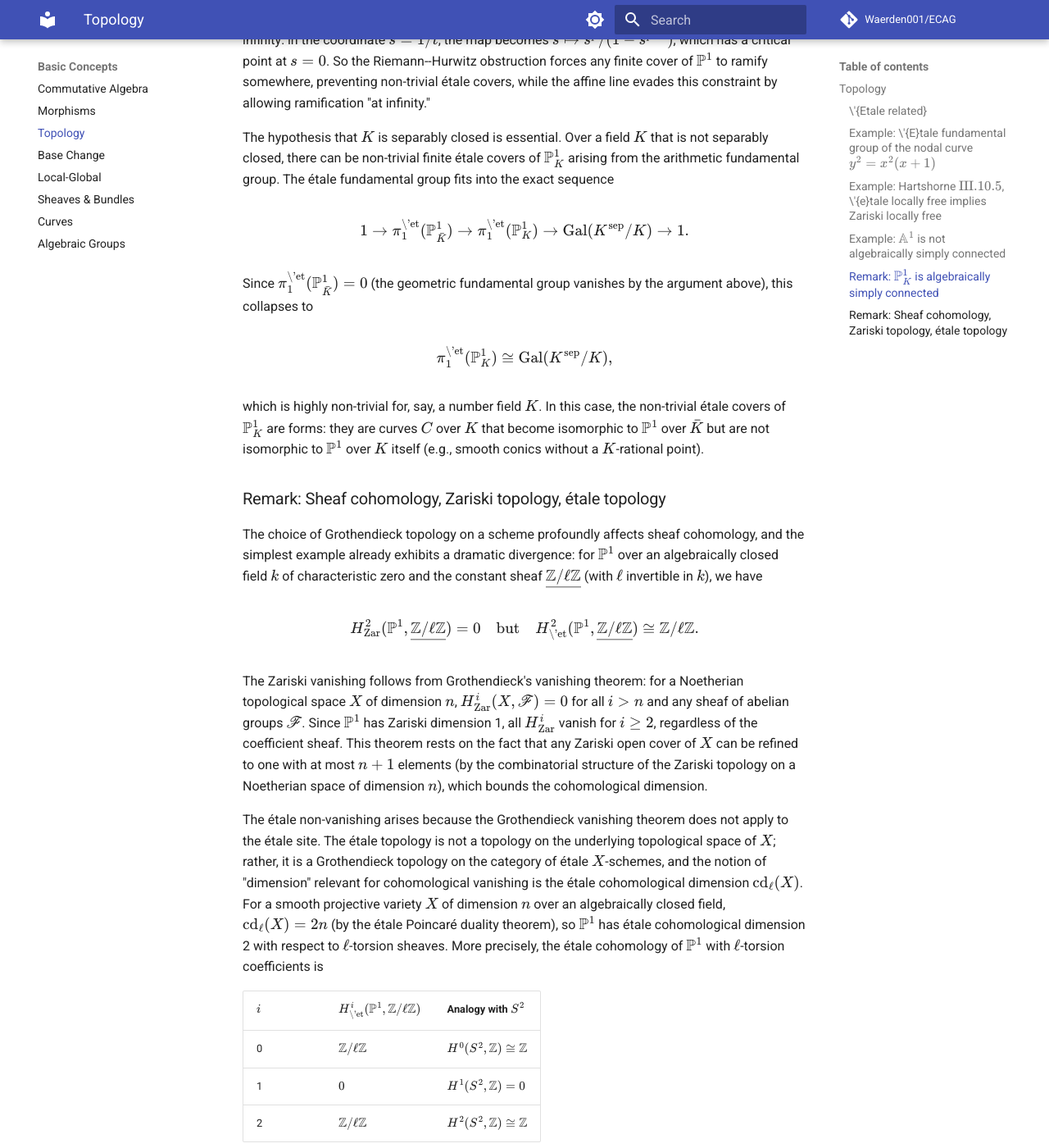
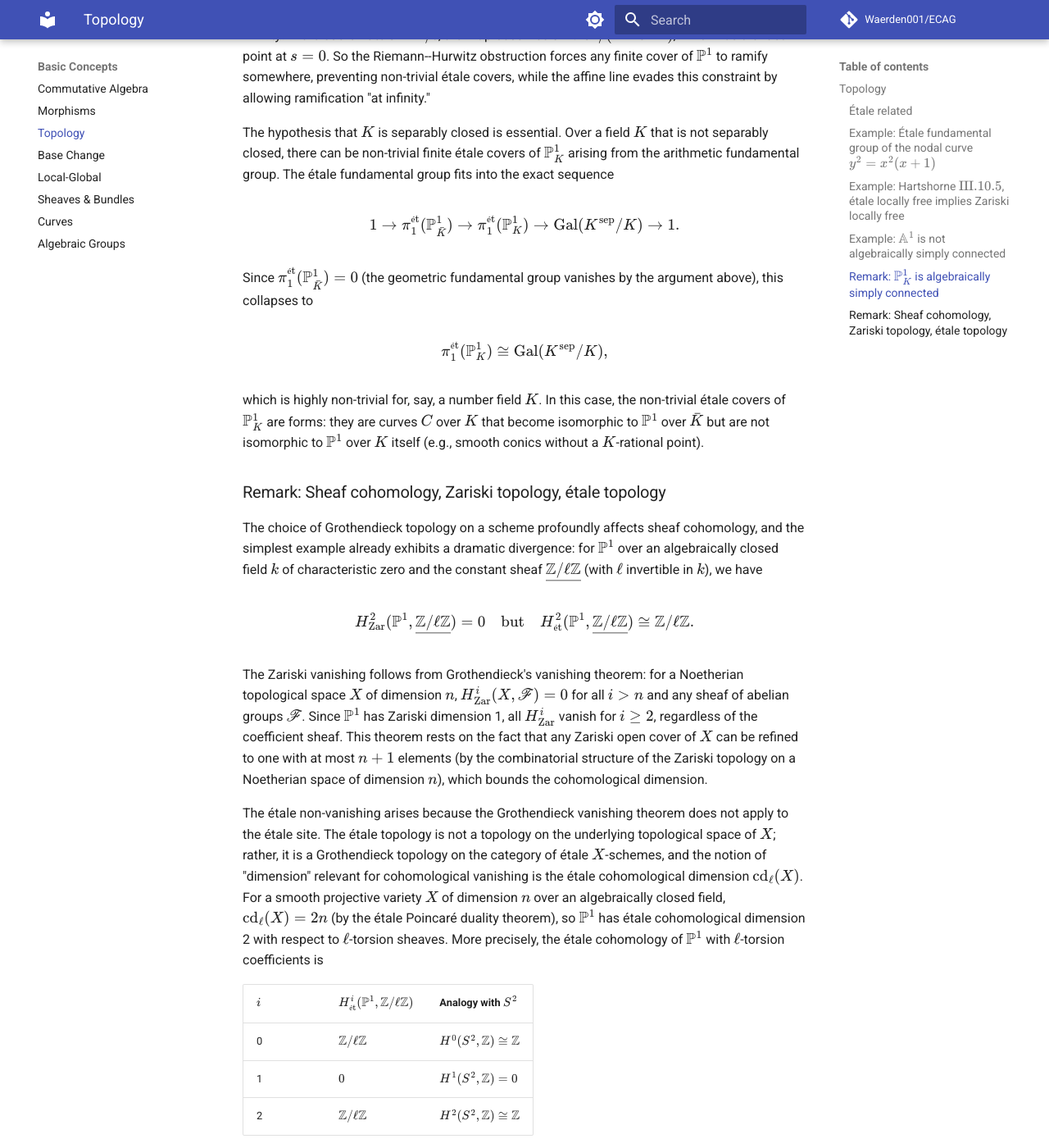
Before and after one commit to Waerden001/Examples_and_Counterexamples_in_Elementary_Algebraic_Geometry, an MkDocs documentation site: the page built from content/basic_concepts/topology.md, in a window 1280 px wide and 1400 px high, scrolled down 4627 px. Shown: the whole window at 82% size. Built offline with MkDocs 1.6.1 and Material for MkDocs 9.7.7, drawn with Linux system fonts in a browser that asks for light colours; comment, search, counter and statistics services are not loaded; some of the changed text lies outside the part shown.

Commit message:
Fix étale accents, monad grid table, and TOC math rendering
1. Replace LaTeX accent commands with Unicode:
   - \'{E}tale → Étale, \'{e}tale → étale
   - \text{\'et} → \text{ét} in inline math
   - ### \'{Etale related} → ### Étale related

2. Convert monad.md 3x3 E₁-page grid from Markdown table
   (which can't render complex math) to LaTeX \begin{array}
   inside $$ block

3. Update mathjax.js to also typeset math in TOC sidebar,
   page headers, and heading elements after initial render

Co-Authored-By: Claude Opus 4.6 <noreply@anthropic.com>

```diff
--- a/content/basic_concepts/topology.md
+++ b/content/basic_concepts/topology.md
@@ -4,31 +4,31 @@ source: /home/waerden/GitHub/Examples_and_Counterexamples_in_Elementary_Algebrai
 ---
 
 ## Topology
-### \'{Etale  related}
+### Étale related
 
-### Example: \'{E}tale fundamental group of the nodal curve $y^{2}=x^{2}(x+1)$ {#ecag-0179}
+### Example: Étale fundamental group of the nodal curve $y^{2}=x^{2}(x+1)$ {#ecag-0179}
 
 Let $C \subset \mathbb{A}^2_k$ be the cubic curve defined by $y^2 = x^2(x+1)$ over an algebraically closed field $k$ with $\operatorname{char} k \neq 2$. This curve has an ordinary double point (node) at the origin: the polynomial $f = x^2(x+1) - y^2$ satisfies $f(0,0) = 0$, and both partial derivatives vanish there since $\partial f/\partial x = 3x^2 + 2x$ and $\partial f/\partial y = -2y$. The Hessian at the origin is $\begin{pmatrix} 2 & 0 \\ 0 & -2 \end{pmatrix}$, which has two distinct eigenvalues (here $\operatorname{char} k \neq 2$ is essential), confirming the singularity is an ordinary node with two distinct tangent directions $y = \pm x$.
 
-We will show that $\pi_1^{\text{\'et}}(C, \bar{c}) \cong \widehat{\mathbb{Z}}$, the profinite completion of $\mathbb{Z}$, when $\operatorname{char} k = 0$.
+We will show that $\pi_1^{\text{ét}}(C, \bar{c}) \cong \widehat{\mathbb{Z}}$, the profinite completion of $\mathbb{Z}$, when $\operatorname{char} k = 0$.
 
 The normalization $\nu: \widetilde{C} \to C$ resolves the node. To compute it explicitly, substitute $y = tx$ into the defining equation to get $t^2 x^2 = x^2(x+1)$, so $x = t^2 - 1$ and $y = t(t^2 - 1)$ for points away from the origin. This defines a morphism $\mathbb{A}^1_k \to C$ sending $t \mapsto (t^2-1, \, t(t^2-1))$, which is birational and finite, hence is the normalization. The preimage of the node $(0,0)$ consists of the two points $t = 1$ and $t = -1$, since $t^2 - 1 = 0$ has exactly these roots.
 
-Scheme-theoretically, $C$ is the pushout of the diagram $\{1, -1\} \hookrightarrow \mathbb{A}^1_k$: we obtain $C$ from $\widetilde{C} \cong \mathbb{A}^1_k$ by gluing the points $t = 1$ and $t = -1$ together. By the van Kampen theorem for étale fundamental groups (SGA 1, Exposé IX), the fundamental group of $C$ fits into a sequence determined by the fundamental groups of $\widetilde{C}$ and the gluing data. Over an algebraically closed field of characteristic zero, $\pi_1^{\text{\'et}}(\mathbb{A}^1_k) = 0$ (the affine line is simply connected), so the only source of non-trivial covering data is the identification of the two preimage points.
+Scheme-theoretically, $C$ is the pushout of the diagram $\{1, -1\} \hookrightarrow \mathbb{A}^1_k$: we obtain $C$ from $\widetilde{C} \cong \mathbb{A}^1_k$ by gluing the points $t = 1$ and $t = -1$ together. By the van Kampen theorem for étale fundamental groups (SGA 1, Exposé IX), the fundamental group of $C$ fits into a sequence determined by the fundamental groups of $\widetilde{C}$ and the gluing data. Over an algebraically closed field of characteristic zero, $\pi_1^{\text{ét}}(\mathbb{A}^1_k) = 0$ (the affine line is simply connected), so the only source of non-trivial covering data is the identification of the two preimage points.
 
-Concretely, every connected finite étale cover of $C$ of degree $n$ corresponds to a trivial cover of $\mathbb{A}^1_k$ (since $\pi_1^{\text{\'et}}(\mathbb{A}^1_k) = 0$, there are no non-trivial connected étale covers) together with a gluing datum at the node. The trivial cover of degree $n$ is $\coprod_{i=1}^{n} \mathbb{A}^1_k$, and the gluing must identify the $n$ points lying over $t = 1$ with the $n$ points lying over $t = -1$. A connected cover arises precisely when this identification is a cyclic permutation, i.e., an element of order $n$ in $S_n$. The isomorphism classes of such covers are classified by $\mathbb{Z}/n\mathbb{Z}$, and passing to the inverse limit over all $n$ gives
+Concretely, every connected finite étale cover of $C$ of degree $n$ corresponds to a trivial cover of $\mathbb{A}^1_k$ (since $\pi_1^{\text{ét}}(\mathbb{A}^1_k) = 0$, there are no non-trivial connected étale covers) together with a gluing datum at the node. The trivial cover of degree $n$ is $\coprod_{i=1}^{n} \mathbb{A}^1_k$, and the gluing must identify the $n$ points lying over $t = 1$ with the $n$ points lying over $t = -1$. A connected cover arises precisely when this identification is a cyclic permutation, i.e., an element of order $n$ in $S_n$. The isomorphism classes of such covers are classified by $\mathbb{Z}/n\mathbb{Z}$, and passing to the inverse limit over all $n$ gives
 
 $$
-\pi_1^{\text{\'et}}(C, \bar{c}) \cong \varprojlim_n \mathbb{Z}/n\mathbb{Z} = \widehat{\mathbb{Z}}.
+\pi_1^{\text{ét}}(C, \bar{c}) \cong \varprojlim_n \mathbb{Z}/n\mathbb{Z} = \widehat{\mathbb{Z}}.
 $$
 
 This result has a transparent topological analogy. Over $\mathbb{C}$, the analytification $C^{\text{an}}$ is homeomorphic to a pinched torus: the normalization $\widetilde{C}^{\text{an}} \cong \mathbb{C}$ is contractible, and identifying two distinct points creates a space homotopy equivalent to $S^1$. The topological fundamental group is $\pi_1(S^1) = \mathbb{Z}$, and profinite completion gives $\widehat{\mathbb{Z}}$, consistent with our computation.
 
 In positive characteristic $p \neq 2$, the affine line $\mathbb{A}^1_k$ is no longer simply connected (see {#ecag-0181}), so the normalization $\widetilde{C}$ contributes additional covers via Artin--Schreier extensions. The tame fundamental group (classifying covers of degree prime to $p$) remains $\widehat{\mathbb{Z}}^{(p')} = \prod_{\ell \neq p} \mathbb{Z}_\ell$, but the full wild fundamental group acquires a large pro-$p$ part from the Artin--Schreier covers of $\mathbb{A}^1_k$.
 
-<!-- BENCHMARK_PROBLEM: Let $C$ be the nodal cubic $y^2 = x^2(x+1)$ over $\overline{\mathbb{Q}}$. Compute $\pi_1^{\text{\'et}}(C, \bar{c})$ by analyzing the normalization $\widetilde{C} \to C$, the preimage of the node, and the resulting classification of finite étale covers. Explain what changes if the base field has characteristic $p > 2$. -->
+<!-- BENCHMARK_PROBLEM: Let $C$ be the nodal cubic $y^2 = x^2(x+1)$ over $\overline{\mathbb{Q}}$. Compute $\pi_1^{\text{ét}}(C, \bar{c})$ by analyzing the normalization $\widetilde{C} \to C$, the preimage of the node, and the resulting classification of finite étale covers. Explain what changes if the base field has characteristic $p > 2$. -->
 
-### Example: Hartshorne $\mathrm{III}.10.5$, \'{e}tale locally free implies Zariski locally free {#ecag-0180}
+### Example: Hartshorne $\mathrm{III}.10.5$, étale locally free implies Zariski locally free {#ecag-0180}
 
 Let $X$ be a Noetherian scheme and $\mathscr{F}$ a coherent sheaf on $X$. If there exists a faithfully flat étale morphism $f: U \to X$ such that $f^*\mathscr{F} \cong \mathcal{O}_U^r$, then $\mathscr{F}$ is locally free of rank $r$ in the Zariski topology.
 
@@ -62,7 +62,7 @@ It is worth isolating exactly what the proof requires of $f$. The étale hypothe
 
 ### Example: $\mathbb{A}^{1}$ is not algebraically simply connected {#ecag-0181}
 
-Over an algebraically closed field $k$ of characteristic $p > 0$, the affine line $\mathbb{A}^1_k$ admits non-trivial connected finite étale covers, so $\pi_1^{\text{\'et}}(\mathbb{A}^1_k, \bar{a}) \neq 0$. The simplest example is the Artin--Schreier morphism
+Over an algebraically closed field $k$ of characteristic $p > 0$, the affine line $\mathbb{A}^1_k$ admits non-trivial connected finite étale covers, so $\pi_1^{\text{ét}}(\mathbb{A}^1_k, \bar{a}) \neq 0$. The simplest example is the Artin--Schreier morphism
 
 $$
 \varphi: \mathbb{A}^1_k \to \mathbb{A}^1_k, \quad t \mapsto t^p - t.
@@ -90,13 +90,13 @@ The cover is connected because $k[t]$ is a domain (equivalently, $t^p - t - x$ i
 | Galois | $\operatorname{Gal}(k(t)/k(x)) \cong \mathbb{Z}/p\mathbb{Z}$ via $t \mapsto t + 1$ |
 | Non-trivial | Degree $p > 1$ |
 
-The existence of this cover shows $\pi_1^{\text{\'et}}(\mathbb{A}^1_k) \neq 0$, in stark contrast to characteristic zero where $\pi_1^{\text{\'et}}(\mathbb{A}^1_k) = 0$. The full structure of $\pi_1^{\text{\'et}}(\mathbb{A}^1_k)$ in characteristic $p$ is far richer: by Abhyankar's conjecture (proved by Raynaud for the affine line in 1994 and Harbater in general), a finite group $G$ is a quotient of $\pi_1^{\text{\'et}}(\mathbb{A}^1_k)$ if and only if $G$ is quasi-$p$, meaning $G$ is generated by its $p$-Sylow subgroups (equivalently, $G$ has no non-trivial quotient of order prime to $p$). For instance, when $p = 2$, the groups $S_n$, $A_n$, $\operatorname{GL}_n(\mathbb{F}_{2^m})$, and all simple groups of Lie type in characteristic 2 are quotients of $\pi_1^{\text{\'et}}(\mathbb{A}^1_k)$.
+The existence of this cover shows $\pi_1^{\text{ét}}(\mathbb{A}^1_k) \neq 0$, in stark contrast to characteristic zero where $\pi_1^{\text{ét}}(\mathbb{A}^1_k) = 0$. The full structure of $\pi_1^{\text{ét}}(\mathbb{A}^1_k)$ in characteristic $p$ is far richer: by Abhyankar's conjecture (proved by Raynaud for the affine line in 1994 and Harbater in general), a finite group $G$ is a quotient of $\pi_1^{\text{ét}}(\mathbb{A}^1_k)$ if and only if $G$ is quasi-$p$, meaning $G$ is generated by its $p$-Sylow subgroups (equivalently, $G$ has no non-trivial quotient of order prime to $p$). For instance, when $p = 2$, the groups $S_n$, $A_n$, $\operatorname{GL}_n(\mathbb{F}_{2^m})$, and all simple groups of Lie type in characteristic 2 are quotients of $\pi_1^{\text{ét}}(\mathbb{A}^1_k)$.
 
 <!-- BENCHMARK_PROBLEM: Prove that the Artin--Schreier map $\varphi: \mathbb{A}^1_k \to \mathbb{A}^1_k$ given by $t \mapsto t^p - t$ (where $k$ is algebraically closed of characteristic $p > 0$) is a connected finite étale Galois cover with group $\mathbb{Z}/p\mathbb{Z}$. Verify étaleness by computing the derivative, prove connectedness using the Artin--Schreier irreducibility criterion, and explicitly describe the Galois action on fibers. -->
 
 ### Remark: $\mathbb{P}_{K}^{1}$ is algebraically simply connected {#ecag-0182}
 
-Over a separably closed field $K$, the projective line $\mathbb{P}^1_K$ is algebraically simply connected: $\pi_1^{\text{\'et}}(\mathbb{P}^1_K, \bar{x}) = 0$. This follows from the Riemann--Hurwitz formula by a genus argument.
+Over a separably closed field $K$, the projective line $\mathbb{P}^1_K$ is algebraically simply connected: $\pi_1^{\text{ét}}(\mathbb{P}^1_K, \bar{x}) = 0$. This follows from the Riemann--Hurwitz formula by a genus argument.
 
 Suppose $f: C \to \mathbb{P}^1_K$ is a connected finite étale cover of degree $d$, where $C$ is a smooth projective curve over $K$ (smoothness and projectivity follow from $f$ being finite étale over a smooth projective base). The Riemann--Hurwitz formula gives
 
@@ -110,20 +110,20 @@ $$
 2g(C) - 2 = -2d, \quad \text{hence} \quad g(C) = 1 - d.
 $$
 
-Since $g(C) \geq 0$ for any smooth projective curve, we must have $d \leq 1$. But $d \geq 1$ as $f$ is a cover, so $d = 1$ and $f$ is an isomorphism. Since every connected finite étale cover of $\mathbb{P}^1_K$ is trivial, $\pi_1^{\text{\'et}}(\mathbb{P}^1_K, \bar{x}) = 0$.
+Since $g(C) \geq 0$ for any smooth projective curve, we must have $d \leq 1$. But $d \geq 1$ as $f$ is a cover, so $d = 1$ and $f$ is an isomorphism. Since every connected finite étale cover of $\mathbb{P}^1_K$ is trivial, $\pi_1^{\text{ét}}(\mathbb{P}^1_K, \bar{x}) = 0$.
 
 Note that this argument applies in all characteristics, including characteristic $p > 0$: the Riemann--Hurwitz formula for étale covers (where the ramification term vanishes) requires no characteristic hypothesis. The contrast with $\mathbb{A}^1_k$ in characteristic $p$ is instructive. The Artin--Schreier cover $t \mapsto t^p - t$ on $\mathbb{A}^1_k$ is étale, but it does not extend to an étale cover of $\mathbb{P}^1_k$. Indeed, the map extends to a morphism $\mathbb{P}^1 \to \mathbb{P}^1$ of degree $p$, but it ramifies (wildly) at the point at infinity: in the coordinate $s = 1/t$, the map becomes $s \mapsto s^p/(1 - s^{p-1})$, which has a critical point at $s = 0$. So the Riemann--Hurwitz obstruction forces any finite cover of $\mathbb{P}^1$ to ramify somewhere, preventing non-trivial étale covers, while the affine line evades this constraint by allowing ramification "at infinity."
 
 The hypothesis that $K$ is separably closed is essential. Over a field $K$ that is not separably closed, there can be non-trivial finite étale covers of $\mathbb{P}^1_K$ arising from the arithmetic fundamental group. The étale fundamental group fits into the exact sequence
 
 $$
-1 \to \pi_1^{\text{\'et}}(\mathbb{P}^1_{\bar{K}}) \to \pi_1^{\text{\'et}}(\mathbb{P}^1_K) \to \operatorname{Gal}(K^{\text{sep}}/K) \to 1.
+1 \to \pi_1^{\text{ét}}(\mathbb{P}^1_{\bar{K}}) \to \pi_1^{\text{ét}}(\mathbb{P}^1_K) \to \operatorname{Gal}(K^{\text{sep}}/K) \to 1.
 $$
 
-Since $\pi_1^{\text{\'et}}(\mathbb{P}^1_{\bar{K}}) = 0$ (the geometric fundamental group vanishes by the argument above), this collapses to
+Since $\pi_1^{\text{ét}}(\mathbb{P}^1_{\bar{K}}) = 0$ (the geometric fundamental group vanishes by the argument above), this collapses to
 
 $$
-\pi_1^{\text{\'et}}(\mathbb{P}^1_K) \cong \operatorname{Gal}(K^{\text{sep}}/K),
+\pi_1^{\text{ét}}(\mathbb{P}^1_K) \cong \operatorname{Gal}(K^{\text{sep}}/K),
 $$
 
 which is highly non-trivial for, say, a number field $K$. In this case, the non-trivial étale covers of $\mathbb{P}^1_K$ are forms: they are curves $C$ over $K$ that become isomorphic to $\mathbb{P}^1$ over $\bar{K}$ but are not isomorphic to $\mathbb{P}^1$ over $K$ itself (e.g., smooth conics without a $K$-rational point).
@@ -135,29 +135,29 @@ which is highly non-trivial for, say, a number field $K$. In this case, the non-
 The choice of Grothendieck topology on a scheme profoundly affects sheaf cohomology, and the simplest example already exhibits a dramatic divergence: for $\mathbb{P}^1$ over an algebraically closed field $k$ of characteristic zero and the constant sheaf $\underline{\mathbb{Z}/\ell\mathbb{Z}}$ (with $\ell$ invertible in $k$), we have
 
 $$
-H^2_{\operatorname{Zar}}(\mathbb{P}^1, \underline{\mathbb{Z}/\ell\mathbb{Z}}) = 0 \quad \text{but} \quad H^2_{\text{\'et}}(\mathbb{P}^1, \underline{\mathbb{Z}/\ell\mathbb{Z}}) \cong \mathbb{Z}/\ell\mathbb{Z}.
+H^2_{\operatorname{Zar}}(\mathbb{P}^1, \underline{\mathbb{Z}/\ell\mathbb{Z}}) = 0 \quad \text{but} \quad H^2_{\text{ét}}(\mathbb{P}^1, \underline{\mathbb{Z}/\ell\mathbb{Z}}) \cong \mathbb{Z}/\ell\mathbb{Z}.
 $$
 
 The Zariski vanishing follows from Grothendieck's vanishing theorem: for a Noetherian topological space $X$ of dimension $n$, $H^i_{\operatorname{Zar}}(X, \mathscr{F}) = 0$ for all $i > n$ and any sheaf of abelian groups $\mathscr{F}$. Since $\mathbb{P}^1$ has Zariski dimension 1, all $H^i_{\operatorname{Zar}}$ vanish for $i \geq 2$, regardless of the coefficient sheaf. This theorem rests on the fact that any Zariski open cover of $X$ can be refined to one with at most $n+1$ elements (by the combinatorial structure of the Zariski topology on a Noetherian space of dimension $n$), which bounds the cohomological dimension.
 
 The étale non-vanishing arises because the Grothendieck vanishing theorem does not apply to the étale site. The étale topology is not a topology on the underlying topological space of $X$; rather, it is a Grothendieck topology on the category of étale $X$-schemes, and the notion of "dimension" relevant for cohomological vanishing is the étale cohomological dimension $\operatorname{cd}_\ell(X)$. For a smooth projective variety $X$ of dimension $n$ over an algebraically closed field, $\operatorname{cd}_\ell(X) = 2n$ (by the étale Poincaré duality theorem), so $\mathbb{P}^1$ has étale cohomological dimension 2 with respect to $\ell$-torsion sheaves. More precisely, the étale cohomology of $\mathbb{P}^1$ with $\ell$-torsion coefficients is
 
-| $i$ | $H^i_{\text{\'et}}(\mathbb{P}^1, \mathbb{Z}/\ell\mathbb{Z})$ | Analogy with $S^2$ |
+| $i$ | $H^i_{\text{ét}}(\mathbb{P}^1, \mathbb{Z}/\ell\mathbb{Z})$ | Analogy with $S^2$ |
 |-----|----------------------------------------------|---------------------|
 | 0 | $\mathbb{Z}/\ell\mathbb{Z}$ | $H^0(S^2, \mathbb{Z}) \cong \mathbb{Z}$ |
 | 1 | $0$ | $H^1(S^2, \mathbb{Z}) = 0$ |
 | 2 | $\mathbb{Z}/\ell\mathbb{Z}$ | $H^2(S^2, \mathbb{Z}) \cong \mathbb{Z}$ |
 
-This matches the singular cohomology of $\mathbb{P}^1(\mathbb{C}) \cong S^2$ via the Artin comparison theorem, which asserts that for a smooth variety $X$ over $\mathbb{C}$ and a finite abelian group $\Lambda$, there is a canonical isomorphism $H^i_{\text{\'et}}(X, \underline{\Lambda}) \cong H^i_{\text{sing}}(X(\mathbb{C}), \Lambda)$.
+This matches the singular cohomology of $\mathbb{P}^1(\mathbb{C}) \cong S^2$ via the Artin comparison theorem, which asserts that for a smooth variety $X$ over $\mathbb{C}$ and a finite abelian group $\Lambda$, there is a canonical isomorphism $H^i_{\text{ét}}(X, \underline{\Lambda}) \cong H^i_{\text{sing}}(X(\mathbb{C}), \Lambda)$.
 
 The Čech-theoretic perspective further illuminates the divergence. For quasi-coherent sheaves on separated schemes, Čech cohomology with respect to an affine open cover computes the correct sheaf cohomology in the Zariski topology (Leray's theorem / Serre's criterion). The standard cover $\mathbb{P}^1 = U_0 \cup U_1$ with $U_i \cong \mathbb{A}^1$ gives the familiar computation $H^1_{\operatorname{Zar}}(\mathbb{P}^1, \mathcal{O}(-2)) \cong k$ via the Čech complex. But the constant sheaf $\underline{\mathbb{Z}/\ell\mathbb{Z}}$ is not quasi-coherent, and Leray's theorem does not apply to it. In fact, on a connected scheme $X$, every Zariski open subset $U$ is also connected (for irreducible $X$), so $\Gamma(U, \underline{\mathbb{Z}/\ell\mathbb{Z}}) = \mathbb{Z}/\ell\mathbb{Z}$ for every non-empty Zariski open $U$, and the Čech complex for any Zariski cover collapses to give trivial higher cohomology. The Zariski topology is simply too coarse -- its open sets are too large and too connected -- to detect the "topological" cohomology captured by the étale topology.
 
 In the étale topology, the relevant covers are surjective étale morphisms $U \to X$, and the Čech-to-derived-functor spectral sequence
 
 $$
-\check{H}^p(\mathfrak{U}, \mathscr{H}^q(\mathscr{F})) \Rightarrow H^{p+q}_{\text{\'et}}(X, \mathscr{F})
+\check{H}^p(\mathfrak{U}, \mathscr{H}^q(\mathscr{F})) \Rightarrow H^{p+q}_{\text{ét}}(X, \mathscr{F})
 $$
 
-(where $\mathscr{H}^q(\mathscr{F})$ denotes the presheaf $V \mapsto H^q_{\text{\'et}}(V, \mathscr{F}|_V)$) can be used to compute étale cohomology. For torsion sheaves on Noetherian schemes, Čech cohomology agrees with derived-functor cohomology in the étale topology under mild hypotheses (Artin's theorem), but the covers involved are genuine étale covers, not merely Zariski opens. It is through these finer covers that the étale topology accesses the "topological" information of the underlying variety.
+(where $\mathscr{H}^q(\mathscr{F})$ denotes the presheaf $V \mapsto H^q_{\text{ét}}(V, \mathscr{F}|_V)$) can be used to compute étale cohomology. For torsion sheaves on Noetherian schemes, Čech cohomology agrees with derived-functor cohomology in the étale topology under mild hypotheses (Artin's theorem), but the covers involved are genuine étale covers, not merely Zariski opens. It is through these finer covers that the étale topology accesses the "topological" information of the underlying variety.
 
-<!-- BENCHMARK_PROBLEM: Explain why $H^2_{\operatorname{Zar}}(\mathbb{P}^1, \underline{\mathbb{Z}/\ell\mathbb{Z}}) = 0$ (citing the Grothendieck vanishing theorem and the Zariski dimension of $\mathbb{P}^1$) while $H^2_{\text{\'et}}(\mathbb{P}^1, \underline{\mathbb{Z}/\ell\mathbb{Z}}) \cong \mathbb{Z}/\ell\mathbb{Z}$ for $\ell$ invertible in an algebraically closed base field. Why does the Grothendieck vanishing theorem fail in the étale setting, and what is the correct cohomological dimension bound for étale cohomology of smooth projective varieties? -->
+<!-- BENCHMARK_PROBLEM: Explain why $H^2_{\operatorname{Zar}}(\mathbb{P}^1, \underline{\mathbb{Z}/\ell\mathbb{Z}}) = 0$ (citing the Grothendieck vanishing theorem and the Zariski dimension of $\mathbb{P}^1$) while $H^2_{\text{ét}}(\mathbb{P}^1, \underline{\mathbb{Z}/\ell\mathbb{Z}}) \cong \mathbb{Z}/\ell\mathbb{Z}$ for $\ell$ invertible in an algebraically closed base field. Why does the Grothendieck vanishing theorem fail in the étale setting, and what is the correct cohomological dimension bound for étale cohomology of smooth projective varieties? -->
```
Also changed, not shown: content/basic_concepts/morphisms.md (+2 -2 lines), content/computations/monad.md (+11 -6 lines), 2 other files.
